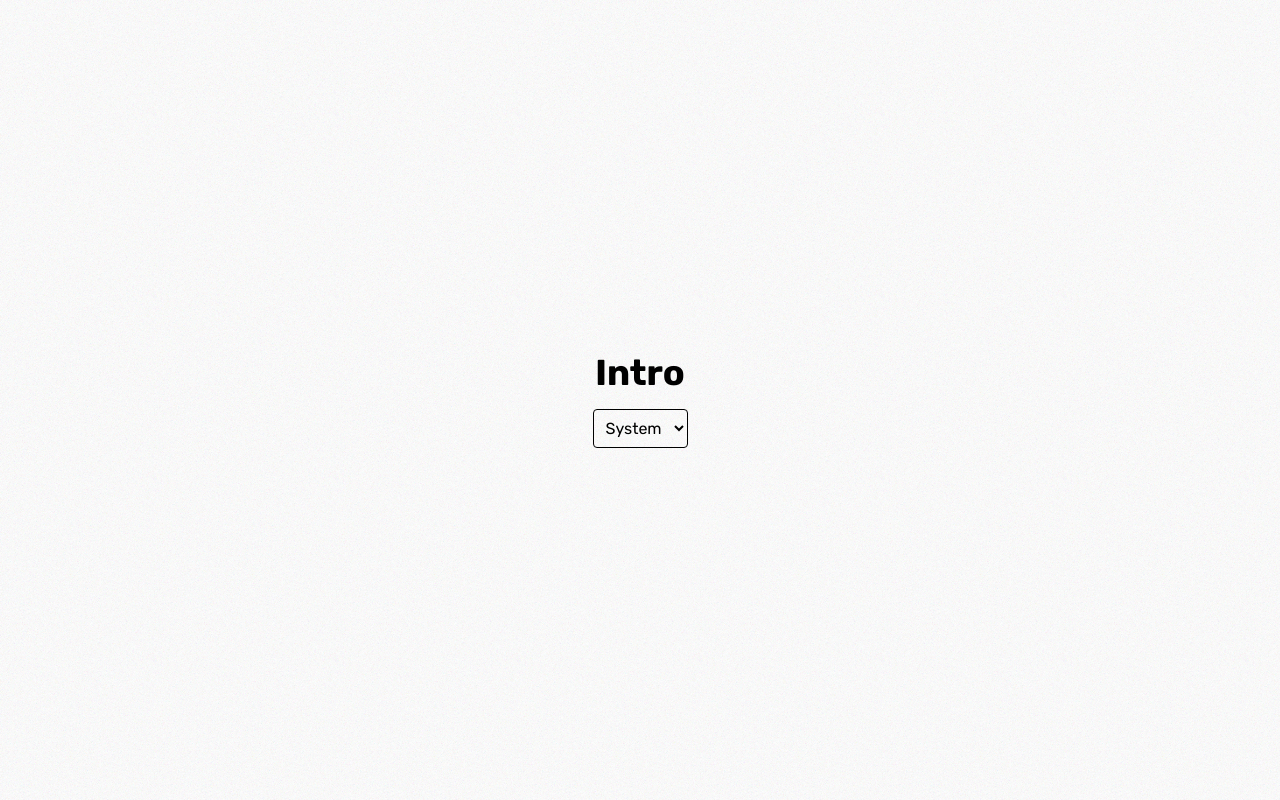
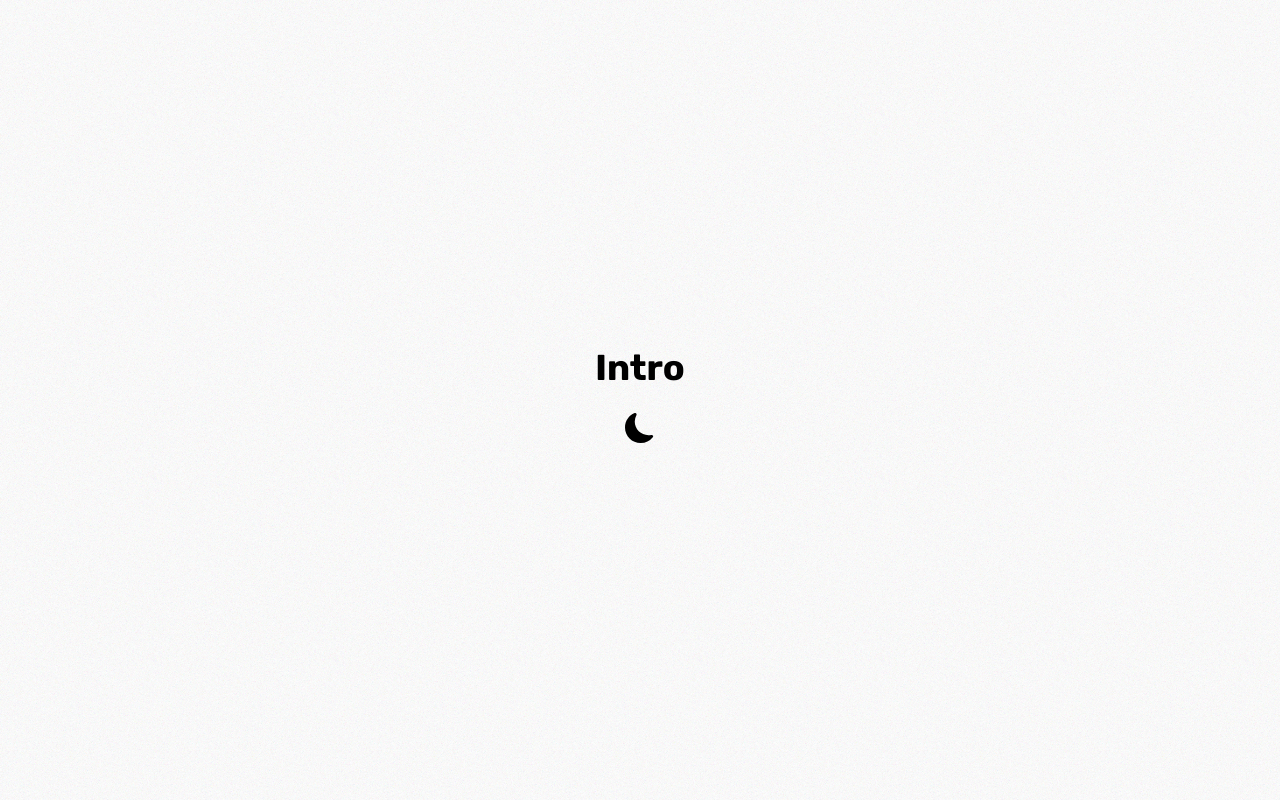
Before and after one commit to shaibalmuhtadee/portfolio2025, a Next.js app: page /intro in a window 1280 px wide. Built offline with nearby package versions, Linux system fonts and the light colour scheme.

Commit message:
Fixed: grain overlay and theme switching conflict

```diff
--- a/src/app/globals.css
+++ b/src/app/globals.css
@@ -19,7 +19,7 @@
 .dark {
   --background: var(--dark-primary);
   --foreground: var(--light-primary);
-  --grain-opacity: 0.075;
+  --grain-opacity: 0.05;
 }
 
 html {
@@ -30,13 +30,11 @@ body {
   background: var(--background);
   color: var(--foreground);
   font-family: var(--font-rubik, Arial, Helvetica, sans-serif);
-  position: relative;
-  overflow: hidden;
 }
 
-body::before {
+#grain-overlay {
   content: "";
-  position: absolute;
+  position: fixed;
   top: 0;
   left: 0;
   width: 100%;
@@ -46,10 +44,5 @@ body::before {
   background-size: 182px;
   opacity: var(--grain-opacity);
   pointer-events: none;
-  z-index: 0;
+  z-index: -1;
 }
-
-body > * {
-  position: relative;
-  z-index: 1;
-}
--- a/src/app/layout.tsx
+++ b/src/app/layout.tsx
@@ -29,6 +29,7 @@ export default function RootLayout({
     <html lang="en" className={rubik.variable} suppressHydrationWarning>
       <body>
         <ThemeProvider attribute="class">
+          <div id="grain-overlay"></div>
           <NavBar />
           {children}
         </ThemeProvider>
--- a/src/components/ThemeSwitch.tsx
+++ b/src/components/ThemeSwitch.tsx
@@ -2,32 +2,68 @@
 
 import { useState, useEffect } from "react";
 import { useTheme } from "next-themes";
-import { get } from "http";
+import { BsMoonFill, BsSunFill } from "react-icons/bs";
 
 const ThemeSwitch = () => {
   const [mounted, setMounted] = useState(false);
-  const { theme, setTheme } = useTheme();
+  const { systemTheme, theme, setTheme } = useTheme();
+  const currentTheme = theme === "system" ? systemTheme : theme;
 
-  // useEffect only runs on the client, so now we can safely show the UI
+  // Ensure the component is mounted before rendering
   useEffect(() => {
     setMounted(true);
   }, []);
+
+  // Apply theme-specific styles when the theme changes
+  useEffect(() => {
+    if (currentTheme === "dark") {
+      document.documentElement.style.setProperty(
+        "--underline-color",
+        "#F2F7F2"
+      );
+      document.documentElement.style.setProperty(
+        "--underline-color-highlight",
+        "#F2F230"
+      );
+    } else {
+      document.documentElement.style.setProperty(
+        "--underline-color",
+        "#001429"
+      );
+      document.documentElement.style.setProperty(
+        "--underline-color-highlight",
+        "#3185FC"
+      );
+    }
+  }, [currentTheme]);
 
   if (!mounted) {
     return null;
   }
 
-  return (
-    <select
-      value={theme || "system"}
-      onChange={(e) => setTheme(e.target.value)}
-      className="p-2 border rounded"
-    >
-      <option value="system">System</option>
-      <option value="dark">Dark</option>
-      <option value="light">Light</option>
-    </select>
-  );
+  const buttonStyles = `flex items-center justify-center w-12 h-12 text-3xl transition-transform duration-150 rounded-md hover:ring hover:scale-110 focus:ring`;
+  const lightThemeStyles = `ring-black bg-light_secondary text-dark_primary`;
+  const darkThemeStyles = `ring-light_primary bg-dark_secondary text-light_primary`;
+
+  if (currentTheme === "dark") {
+    return (
+      <button
+        className={`${buttonStyles} ${darkThemeStyles}`}
+        onClick={() => setTheme("light")}
+      >
+        <BsSunFill />
+      </button>
+    );
+  } else {
+    return (
+      <button
+        className={`${buttonStyles} ${lightThemeStyles}`}
+        onClick={() => setTheme("dark")}
+      >
+        <BsMoonFill />
+      </button>
+    );
+  }
 };
 
 export default ThemeSwitch;
```
